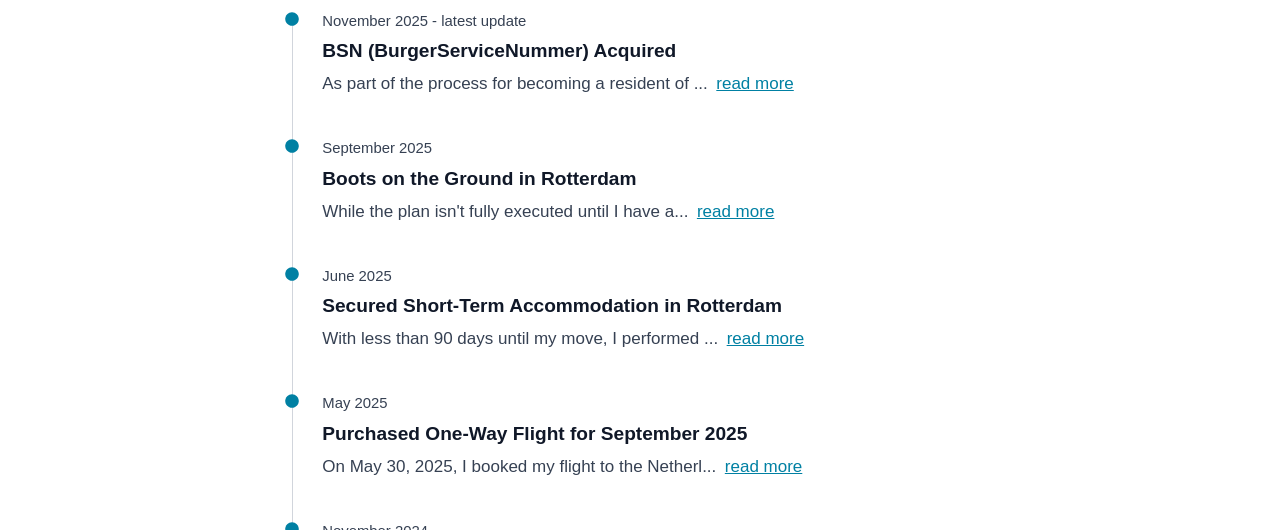
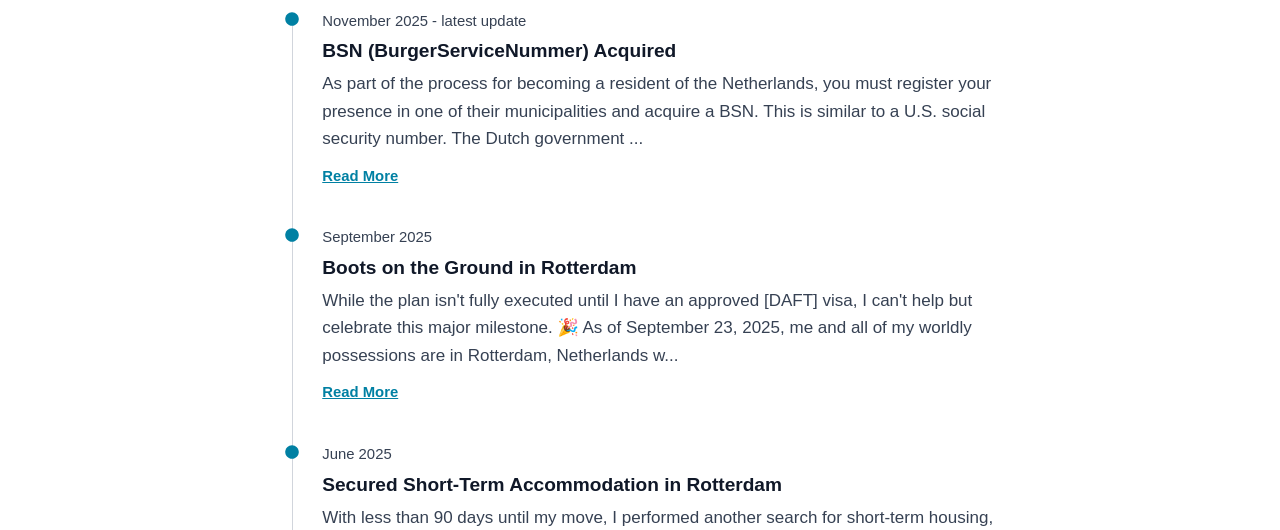
Before and after one commit to SeanChDavis/SeanChDavis, a React (Vite) app: page /netherlands-journey in a window 1280 px wide. Shown: the part 258-788 px from the top of the page. Built offline with nearby package versions, Linux system fonts and the light colour scheme; the HTML template or start-up script is replaced by a standard one.

Commit message:
improve NL journey UI

```diff
--- a/src/pages/NetherlandsJourney.jsx
+++ b/src/pages/NetherlandsJourney.jsx
@@ -45,10 +45,10 @@ export default function NetherlandsJourney({ linkClasses, headingClasses }) {
                                         </>
                                     ) : (
                                         <>
-                                            {entry.description.length > 50 ? (
+                                            {entry.description.length > 220 ? (
                                                 <>
-                                                    {entry.description.substring(0, 50)}...
-                                                    <button onClick={() => setExpanded(index)} className={`${linkClasses} ml-2`}>read more</button>
+                                                    {entry.description.substring(0, 220)}...
+                                                    <button onClick={() => setExpanded(index)} className={`block ${linkClasses} capitalize font-semibold text-sm mt-3`}>read more</button>
                                                 </>
                                             ) : (
                                                 entry.description
```
